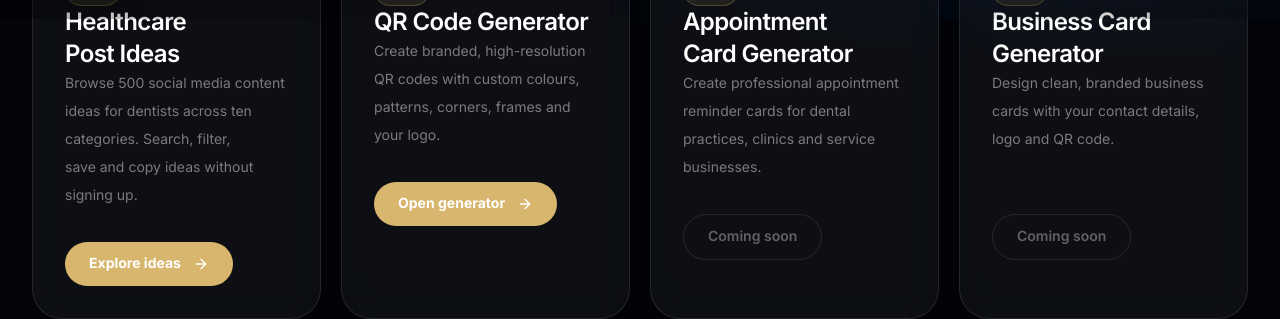
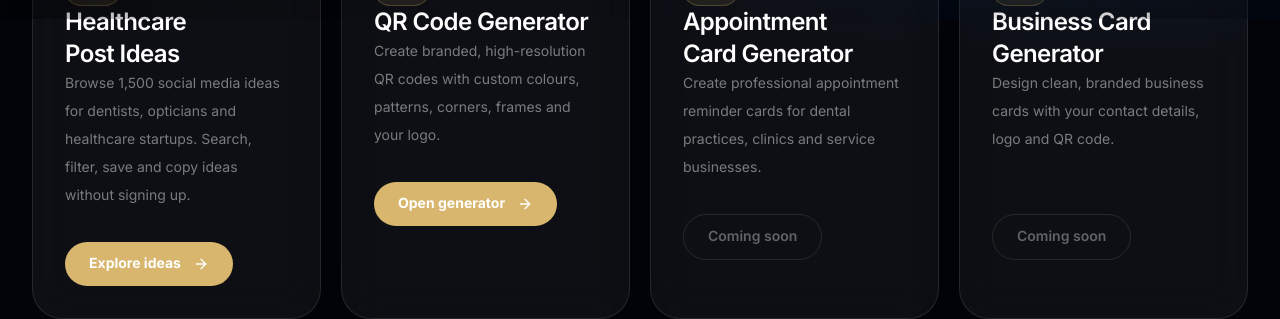
Before and after one commit to Nylon1/SitoraBrandingagency, a Next.js app: page /tools in a window 1280 px wide. Shown: the part 781-1100 px from the top of the page. Built offline with nearby package versions, Linux system fonts and the light colour scheme; a web font is replaced by a local one.

Commit message:
Update tools page for expanded healthcare library

```diff
--- a/app/tools/page.tsx
+++ b/app/tools/page.tsx
@@ -19,7 +19,7 @@ const tools = [
   {
     title: "Healthcare Post Ideas",
     description:
-      "Browse 500 social media content ideas for dentists across ten categories. Search, filter, save and copy ideas without signing up.",
+      "Browse 1,500 social media ideas for dentists, opticians and healthcare startups. Search, filter, save and copy ideas without signing up.",
     href: "/tools/healthcare-post-ideas",
     status: "Live",
     action: "Explore ideas",
```
